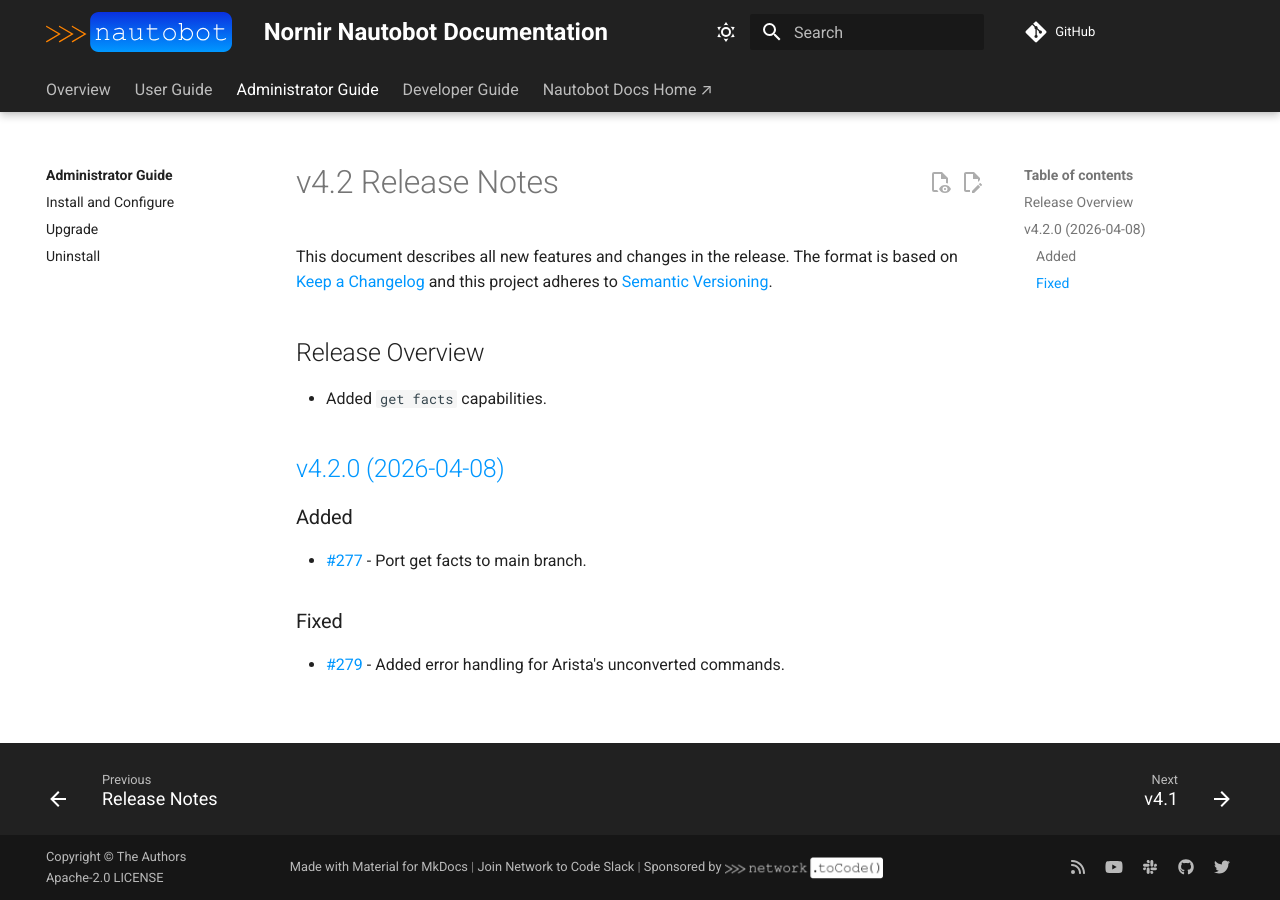
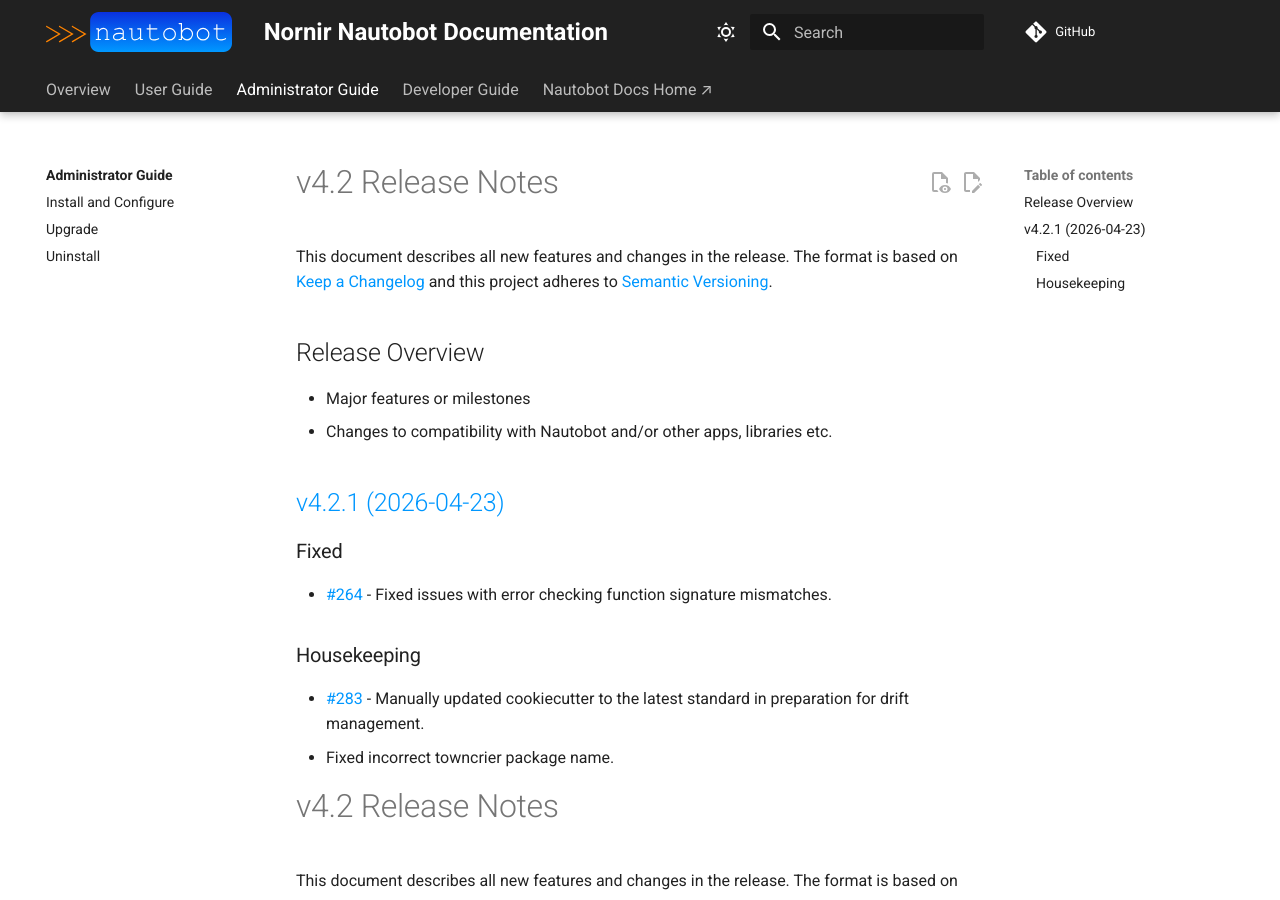
Before and after one commit to nautobot/nornir-nautobot, an MkDocs documentation site: the page built from docs/admin/release_notes/version_4.2.md, in a window 1280 px wide and 900 px high. Built offline with MkDocs 1.6.1 and Material for MkDocs 9.7.7, drawn with Linux system fonts in a browser that asks for light colours; comment, search, counter and statistics services are not loaded.

Commit message:
prepare release v4.2.1

```diff
--- a/docs/admin/release_notes/version_4.2.md
+++ b/docs/admin/release_notes/version_4.2.md
@@ -1,3 +1,23 @@
+
+# v4.2 Release Notes
+
+This document describes all new features and changes in the release. The format is based on [Keep a Changelog](https://keepachangelog.com/en/1.0.0/) and this project adheres to [Semantic Versioning](https://semver.org/spec/v2.0.0.html).
+
+## Release Overview
+
+- Major features or milestones
+- Changes to compatibility with Nautobot and/or other apps, libraries etc.
+
+## [v4.2.1 (2026-04-23)](https://github.com/nautobot/nornir-nautobot/releases/tag/v4.2.1)
+
+### Fixed
+
+- [#264](https://github.com/nautobot/nornir-nautobot/issues/264) - Fixed issues with error checking function signature mismatches.
+
+### Housekeeping
+
+- [#283](https://github.com/nautobot/nornir-nautobot/issues/283) - Manually updated cookiecutter to the latest standard in preparation for drift management.
+- Fixed incorrect towncrier package name.
 
 # v4.2 Release Notes
 
--- a/pyproject.toml
+++ b/pyproject.toml
@@ -1,6 +1,6 @@
 [tool.poetry]
 name = "nornir-nautobot"
-version = "4.2.1a0"
+version = "4.2.1"
 description = "Nornir Plugin for Nautobot providing centralized inventory and tasks."
 authors = ["Network to Code, LLC <opensource@networktocode.com>"]
 readme = "README.md"
@@ -168,7 +168,7 @@
 [tool.towncrier]
 package = "nornir_nautobot"
 directory = "changes"
-filename = "docs/admin/release_notes/version_X.Y.md"
+filename = "docs/admin/release_notes/version_4.2.md"
 template = "towncrier_template.j2"
 start_string = "<!-- towncrier release notes start -->"
 issue_format = "[#{issue}](https://github.com/nautobot/nornir-nautobot/issues/{issue})"
```
Also changed, not shown: 4 other files.
